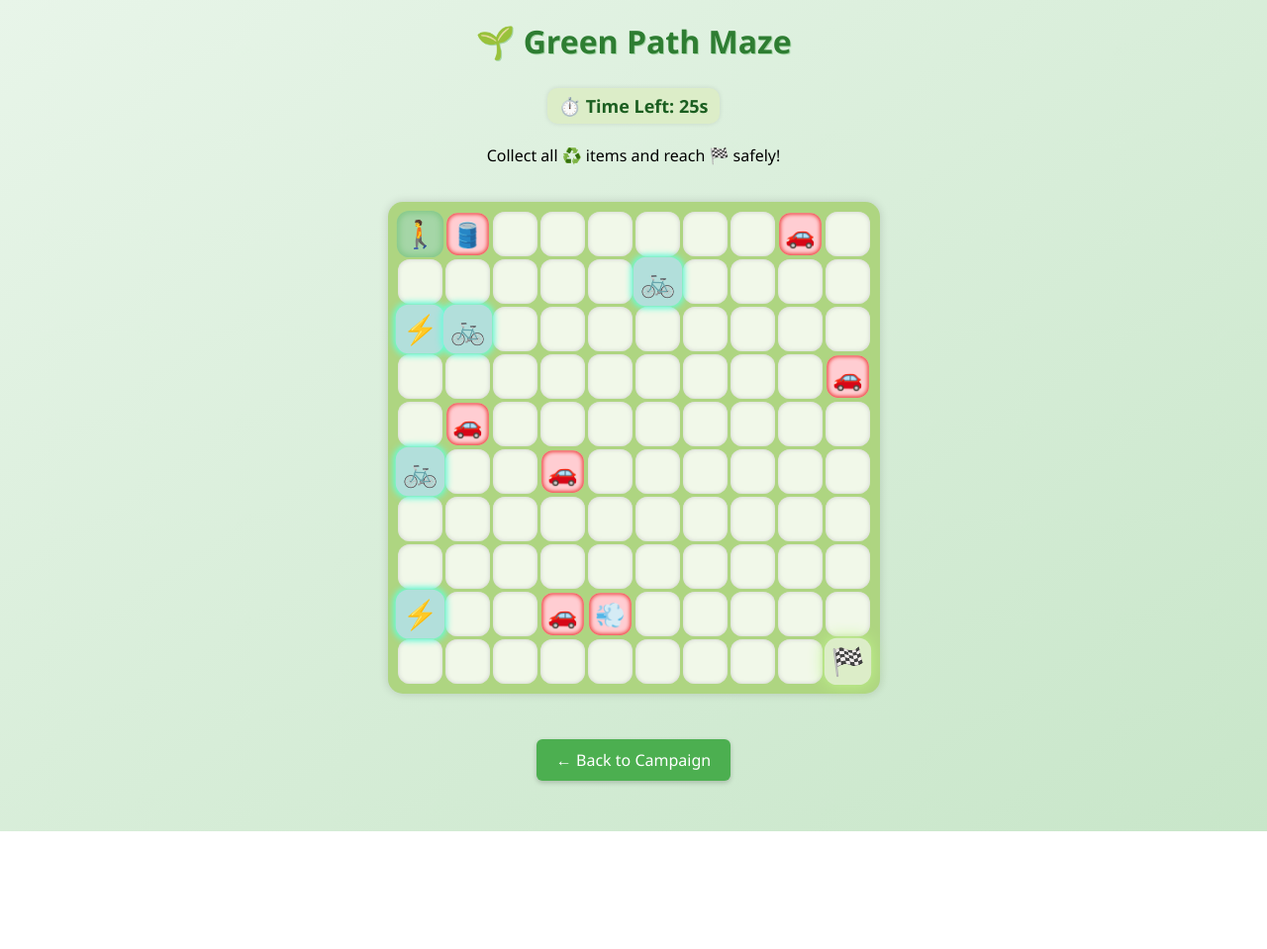
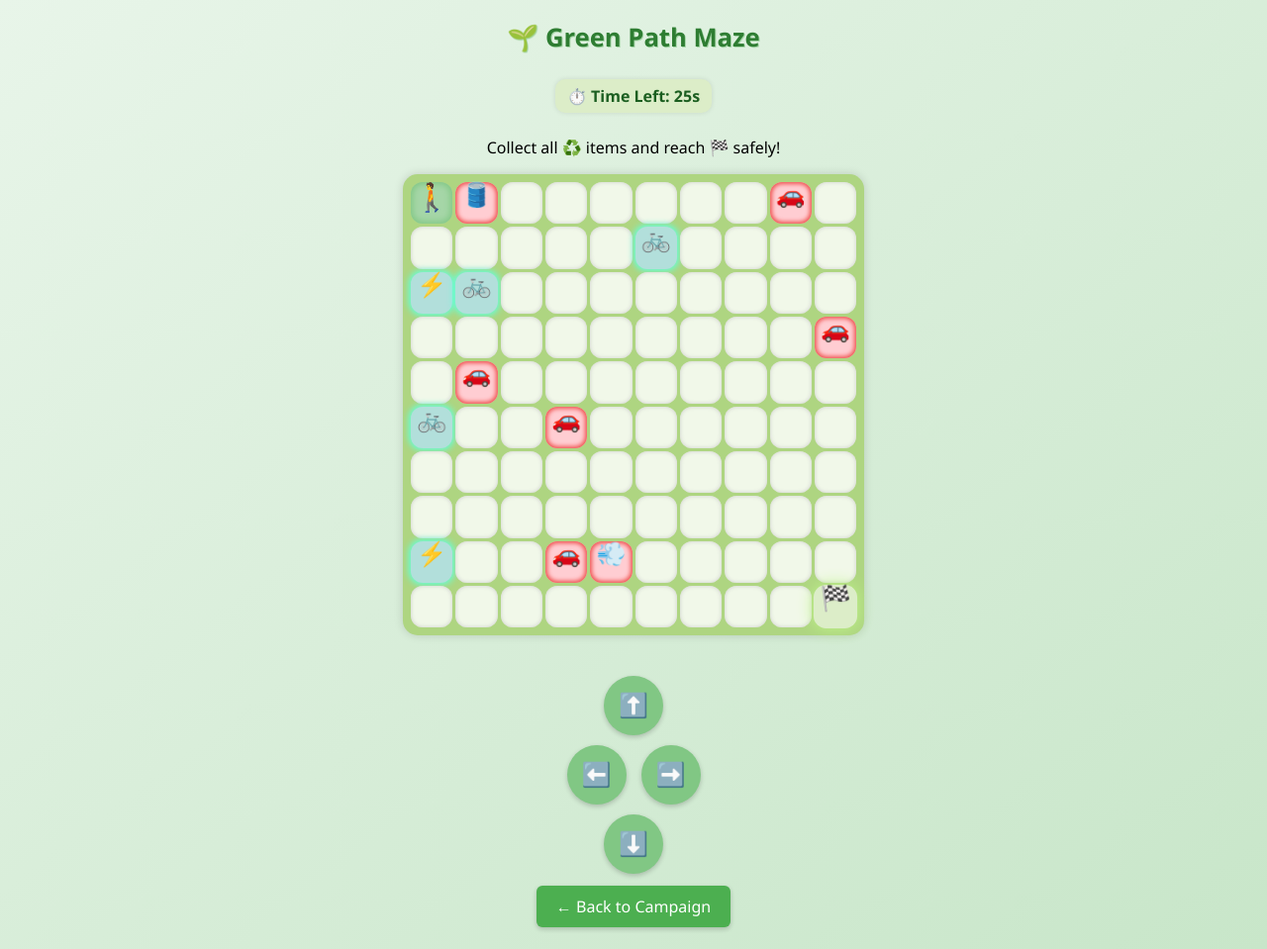
Before and after one commit to jin923/green-commuting-campaign, a plain HTML site: page eco-game.html in a window 1280 px wide. Shown: the whole page at 99% size. Before the commit the page ends 840 px from the top, so only its background shows below. Drawn offline with Linux system fonts and the light colour scheme.

Commit message:
Update eco-game.html

```diff
--- a/eco-game.html
+++ b/eco-game.html
@@ -13,76 +13,71 @@
       flex-direction: column;
       align-items: center;
       min-height: 100vh;
-      padding-bottom: 40px;
+      padding: 10px;
     }
 
     h1 {
       color: #2e7d32;
-      margin-top: 20px;
+      margin-top: 10px;
       text-shadow: 1px 1px #a5d6a7;
+      font-size: 1.6em;
+      text-align: center;
     }
 
     #timer {
-      font-size: 18px;
+      font-size: 1em;
       color: #1b5e20;
       font-weight: bold;
       background: #dcedc8;
       padding: 6px 12px;
       border-radius: 10px;
-      margin: 5px;
+      margin: 8px 0;
       box-shadow: 0 0 5px rgba(0,0,0,0.1);
     }
 
     #gameBoard {
       display: grid;
-      grid-template-columns: repeat(10, 45px);
-      grid-template-rows: repeat(10, 45px);
+      grid-template-columns: repeat(10, 1fr);
       gap: 3px;
-      margin-top: 20px;
       background-color: #aed581;
-      padding: 10px;
+      padding: 8px;
       border-radius: 15px;
       box-shadow: 0 0 10px rgba(0,0,0,0.15);
+      width: 90vw;
+      max-width: 450px;
     }
 
     .tile {
-      width: 45px;
-      height: 45px;
+      width: 100%;
+      aspect-ratio: 1 / 1;
+      font-size: 4.5vw;
       text-align: center;
-      font-size: 24px;
-      line-height: 45px;
+      line-height: 100%;
       background: #ffffff;
       border-radius: 12px;
       box-shadow: inset 0 0 4px #ccc;
-      transition: transform 0.1s ease;
     }
 
     .player {
       background: #a5d6a7;
-      font-size: 26px;
+      font-size: 5vw;
       box-shadow: 0 0 6px 2px #81c784 inset;
-      transform: scale(1.05);
     }
 
     .goal {
       background: #dcedc8;
-      font-size: 26px;
       box-shadow: 0 0 8px #c0f58a;
       animation: pulse 1s infinite alternate;
     }
 
     .eco {
       background: #b2dfdb;
-      font-size: 26px;
       box-shadow: 0 0 6px 2px #64ffda;
-      transform: scale(1.1);
     }
 
     .obstacle {
       background: #ffcdd2;
-      font-size: 26px;
       box-shadow: 0 0 4px 2px #ef5350 inset;
-      transform: scale(0.95);
     }
 
     .empty {
@@ -90,14 +85,13 @@
     }
 
     .btn {
-      margin-top: 20px;
       background-color: #4caf50;
       color: white;
       padding: 10px 20px;
+      margin: 12px 0;
       text-decoration: none;
       border-radius: 6px;
       box-shadow: 0 2px 5px rgba(0,0,0,0.2);
-      transition: background 0.3s;
     }
 
     .btn:hover {
@@ -108,23 +102,71 @@
       margin-top: 10px;
       font-weight: bold;
       color: #388e3c;
-      font-size: 16px;
-      text-shadow: 0.5px 0.5px #c8e6c9;
+      font-size: 1em;
+      text-align: center;
+    }
+
+    .controls {
+      display: flex;
+      flex-direction: column;
+      align-items: center;
+      margin-top: 15px;
+      gap: 10px;
+    }
+
+    .control-row {
+      display: flex;
+      gap: 15px;
+    }
+
+    .control-btn {
+      width: 60px;
+      height: 60px;
+      font-size: 1.5em;
+      border: none;
+      border-radius: 50%;
+      background-color: #81c784;
+      color: white;
+      box-shadow: 0 2px 5px rgba(0,0,0,0.2);
+    }
+
+    .control-btn:active {
+      background-color: #66bb6a;
     }
 
     @keyframes pulse {
       from { box-shadow: 0 0 8px #c0f58a; }
       to { box-shadow: 0 0 15px #c0f58a; transform: scale(1.05); }
     }
+
+    @media (min-width: 600px) {
+      .tile { font-size: 24px; }
+      .player { font-size: 28px; }
+    }
   </style>
 </head>
 <body>
   <h1>🌱 Green Path Maze</h1>
   <div id="timer">⏱️ Time Left: <span id="time">30</span>s</div>
-  <p>Collect all ♻️ items and reach 🏁 safely!</p>
+  <p style="text-align:center;">Collect all ♻️ items and reach 🏁 safely!</p>
 
   <div id="gameBoard"></div>
   <p id="msg"></p>
+
+  <!-- On-screen controls for mobile -->
+  <div class="controls">
+    <div class="control-row">
+      <button class="control-btn" onclick="move(0, -1)">⬆️</button>
+    </div>
+    <div class="control-row">
+      <button class="control-btn" onclick="move(-1, 0)">⬅️</button>
+      <button class="control-btn" onclick="move(1, 0)">➡️</button>
+    </div>
+    <div class="control-row">
+      <button class="control-btn" onclick="move(0, 1)">⬇️</button>
+    </div>
+  </div>
+
   <a href="main.html" class="btn">← Back to Campaign</a>
 
   <script>
```
